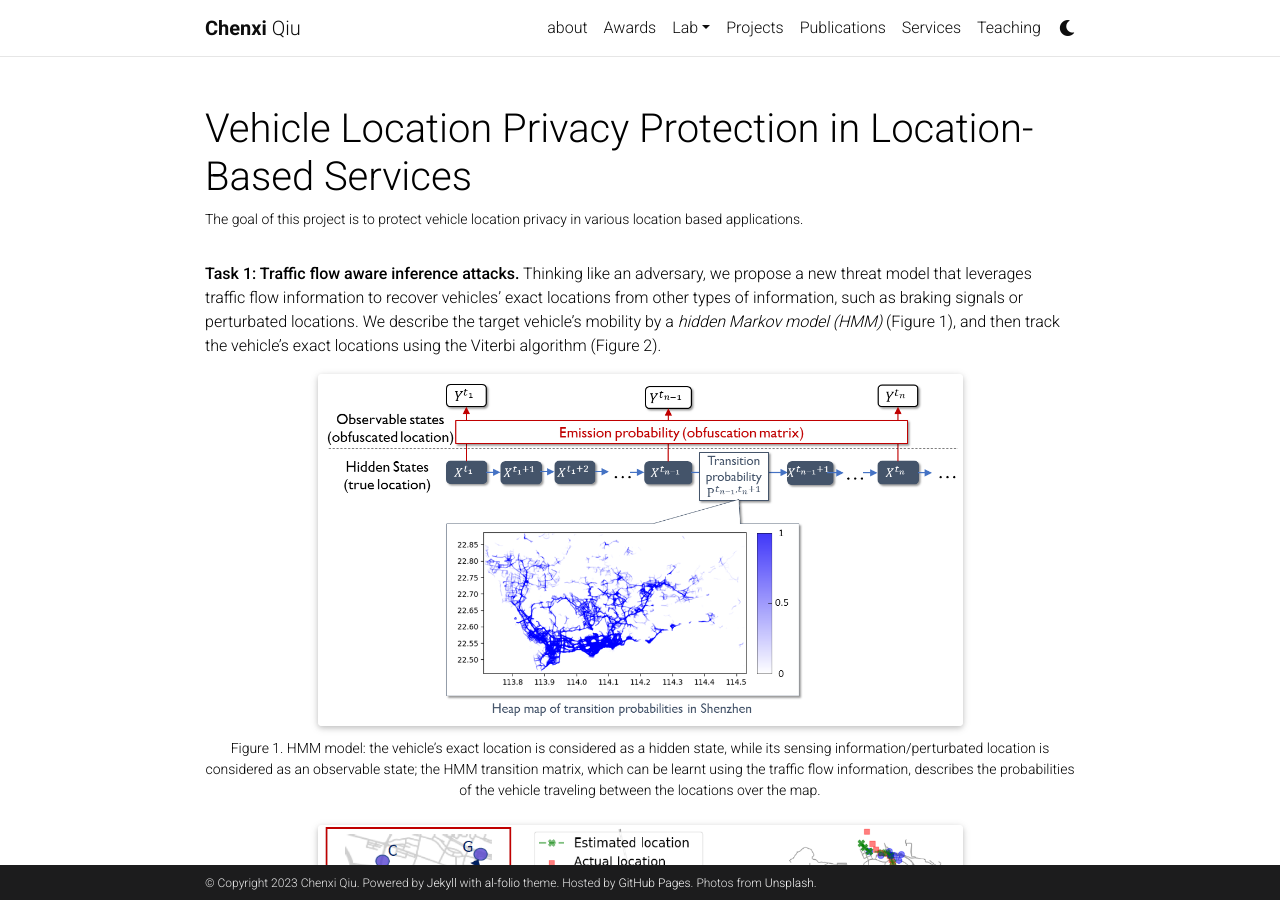
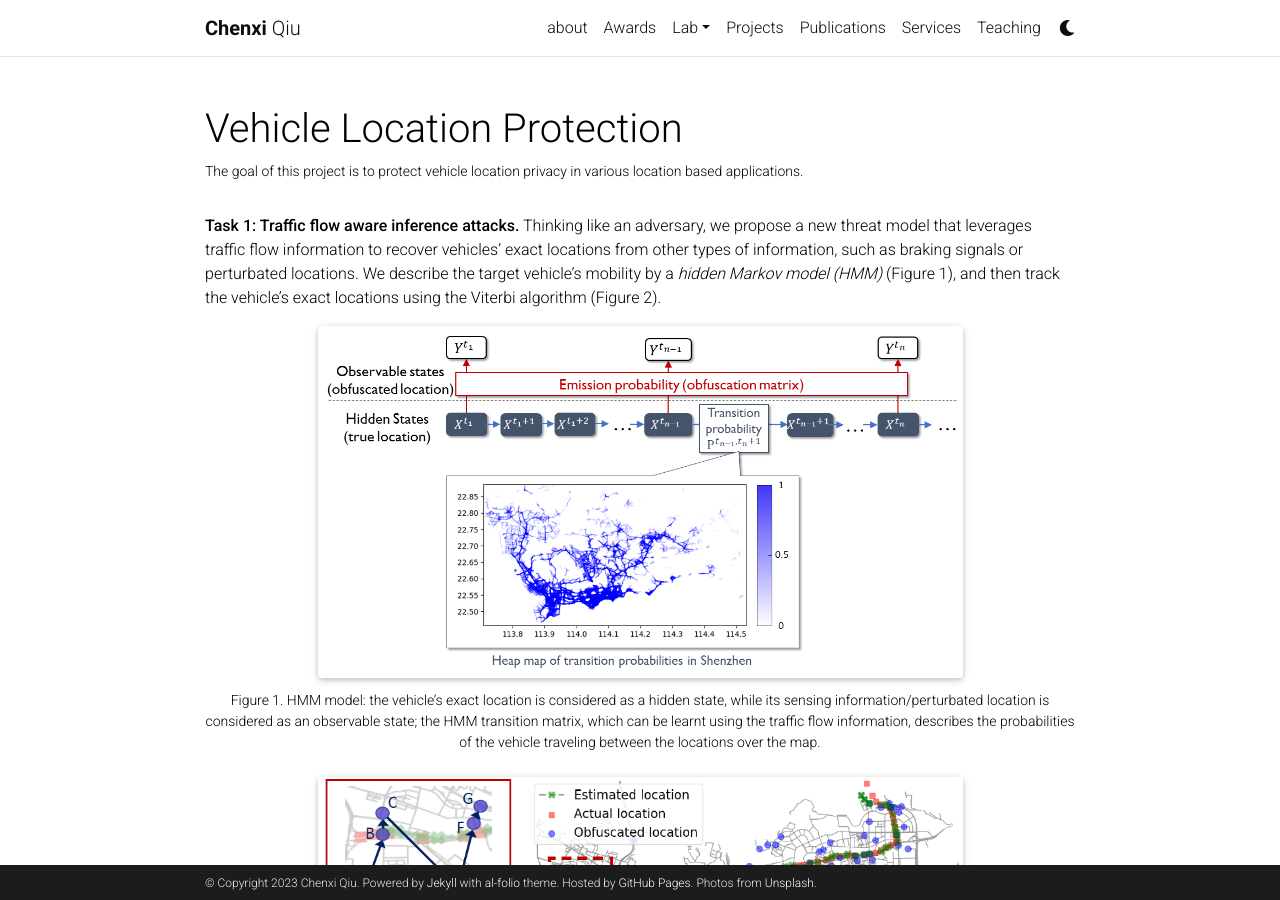
Before and after one commit to chenxiunt/chenxiunt.github.io, a Jekyll site: the page built from _projects/VehicleLocPrivacy.markdown, in a window 1280 px wide and 900 px high. Built offline with Jekyll 4.4.1, drawn with Linux system fonts in a browser that asks for light colours; comment, search, counter and statistics services are not loaded; a style sheet for code colours, icons or effects is not loaded.

Commit message:
Update VehicleLocPrivacy.markdown

```diff
--- a/_projects/VehicleLocPrivacy.markdown
+++ b/_projects/VehicleLocPrivacy.markdown
@@ -1,6 +1,6 @@
 ---
 layout: page
-title: Vehicle Location Privacy Protection in Location-Based Services
+title: Vehicle Location Protection
 description: The goal of this project is to protect vehicle location privacy in various location based applications.
 img: /assets/img/project1cover.JPG
 importance: 1
```
